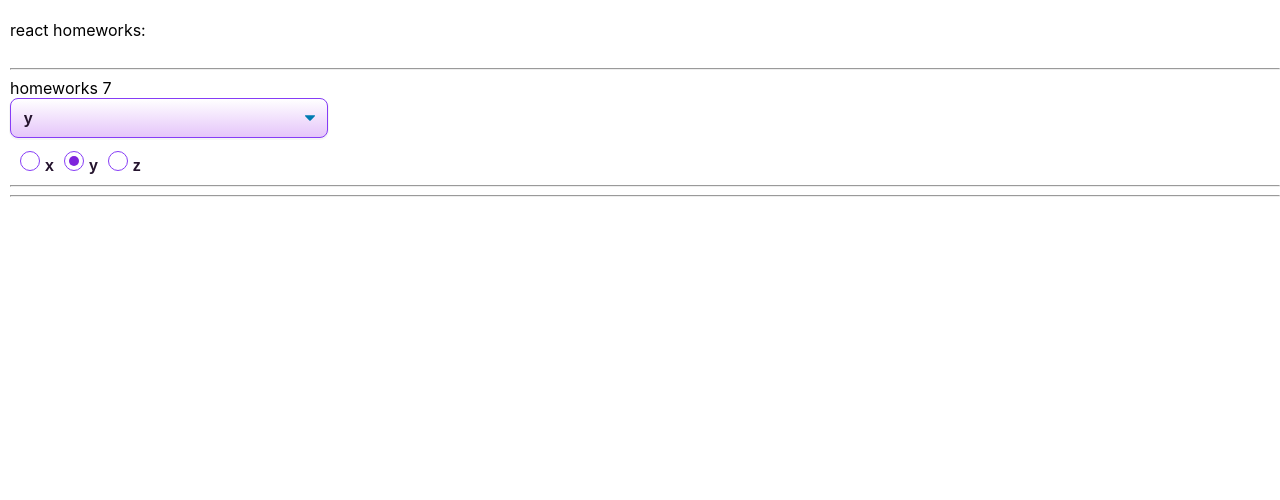
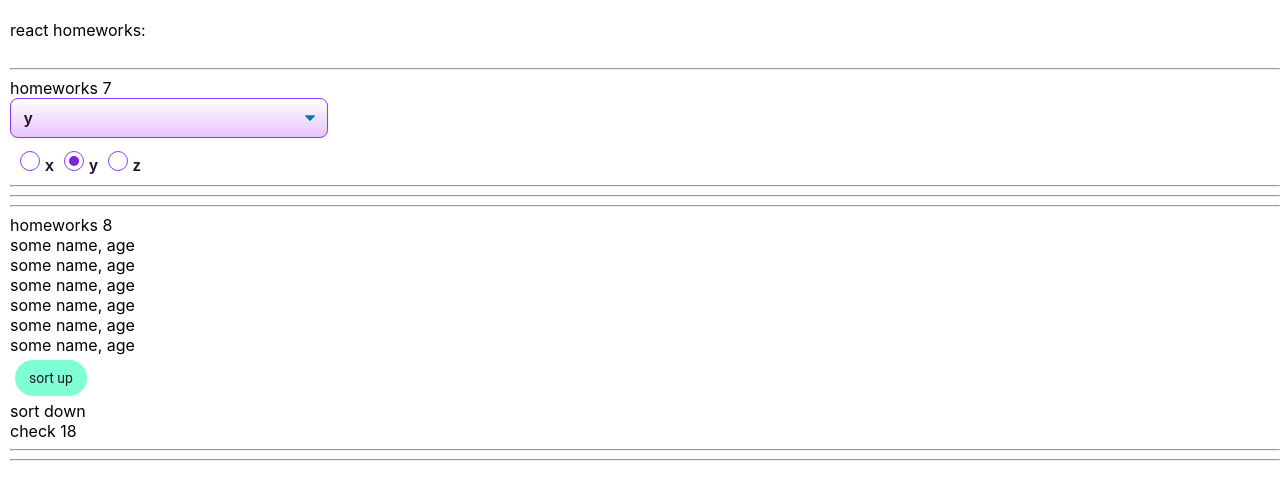
Before and after one commit to Elena176/ignat-homeworks, a React (Create React App) app: page /#/junior in a window 1280 px wide. Shown: the top 500 px of the page. Built offline with nearby package versions, Linux system fonts and the light colour scheme.

Commit message:
added HW8

```diff
--- a/src/p2-homeworks/h5/pages/Junior.tsx
+++ b/src/p2-homeworks/h5/pages/Junior.tsx
@@ -1,14 +1,15 @@
 import React from 'react'
 import Error404 from './Error404';
 import HW7 from '../../h7/HW7';
+import HW8 from '../../h8/HW8';
 
 function Junior() {
   return (
     <div>
       {/*<Error404/>*/}
       <HW7/>
-          {/*<HW8/>
-            <HW9/>
+      <HW8/>
+      {/*<HW9/>
             <HW10/>*/}
       {/*<HW11/>*/}
     </div>
--- a/src/p2-homeworks/h8/HW8.tsx
+++ b/src/p2-homeworks/h8/HW8.tsx
@@ -2,9 +2,13 @@
 import {homeWorkReducer} from './bll/homeWorkReducer'
 import SuperButton from '../h4/common/c2-SuperButton/SuperButton'
 
-// export type UserType =
+ export type UserType = {
+  _id: number,
+   name: string,
+   age: number
+ }
 
-const initialPeople = [
+const initialPeople: Array<UserType> = [
     {_id: 0, name: 'Кот', age: 3},
     {_id: 1, name: 'Александр', age: 66},
     {_id: 2, name: 'Коля', age: 16},
@@ -14,10 +18,10 @@
 ]
 
 function HW8() {
-    const [people, setPeople] = useState<any>(initialPeople) // need to fix any
+    const [people, setPeople] = useState< Array<UserType>>(initialPeople) // need to fix any
 
     // need to fix any
-    const finalPeople = people.map((p: any) => (
+    const finalPeople = people.map((p: UserType ) => (
         <div key={p._id}>
             some name, age
         </div>
```
Also changed, not shown: 1 other file (tests, documents, lock files or other folders). Lines whose indentation alone changed are shown as unchanged.
